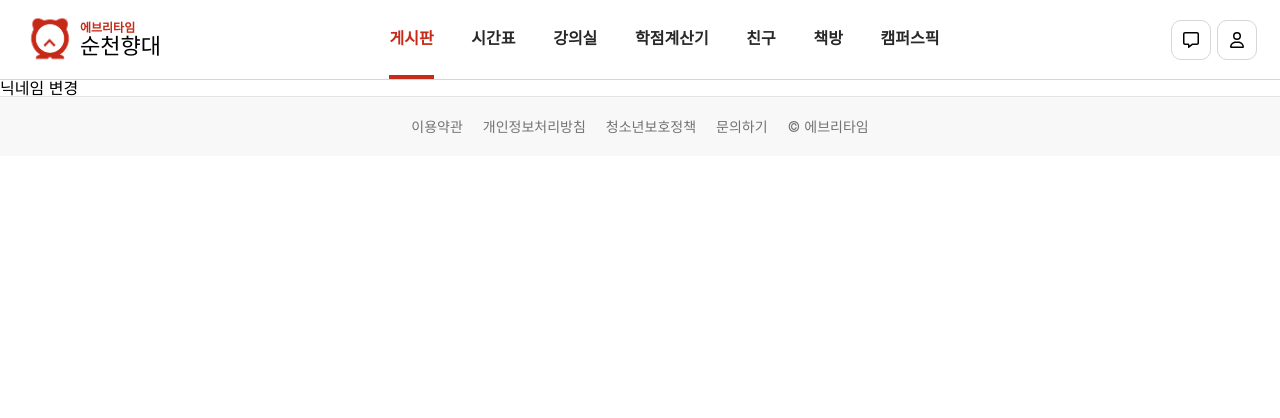
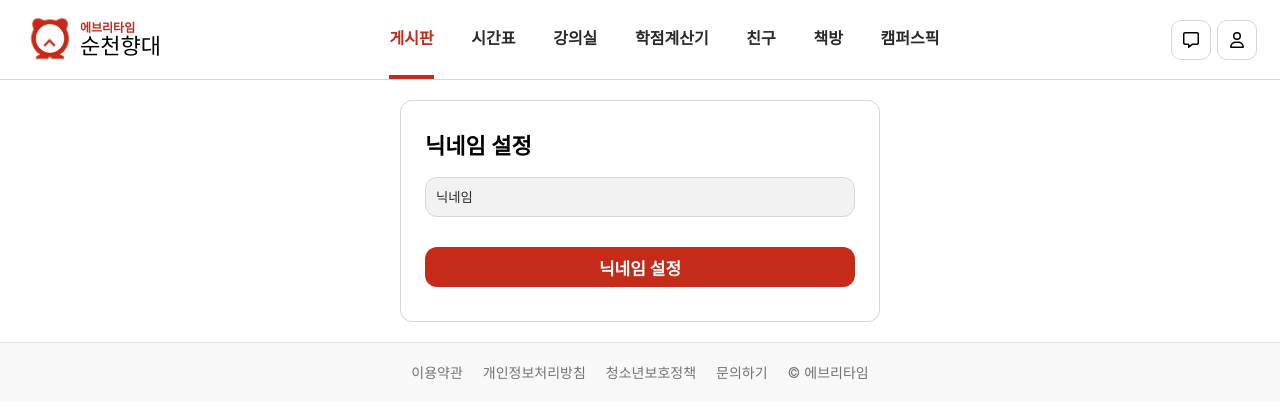
Before and after one commit to NevryTime/NevryTime-FE, a Next.js app: page /my-page/nick in a window 1280 px wide. Shown: the top 418 px of the page. Built offline with nearby package versions, Linux system fonts and the light colour scheme.

Commit message:
feat: 비밀번호 변경, 닉네임 설정, 회원 탈퇴 페이지 퍼블리싱 완료

```diff
--- a/src/views/changeNickView/index.tsx
+++ b/src/views/changeNickView/index.tsx
@@ -1,8 +1,27 @@
 import React from 'react'
+
+import { MyNickContainer } from './style';
+import { InputBox } from '@/src/components/InputBox';
+import { Button } from '@/src/components/Button';
 
 function ChangeNickView() {
   return (
-    <div>닉네임 변경</div>
+    <MyNickContainer>
+    <div>닉네임 설정</div>
+    <div>
+      <InputBox
+        width={430}
+        height={40}
+        placeholder={'닉네임'}
+        borderRadius={12}
+      />
+    </div>
+    <div>
+      <Button width={430} height={40} borderRadius={12}>
+        닉네임 설정
+      </Button>
+    </div>
+  </MyNickContainer>
   )
 }
 
--- a/src/views/changeNickView/style.ts
+++ b/src/views/changeNickView/style.ts
@@ -0,0 +1,31 @@
+import styled from 'styled-components';
+
+export const MyNickContainer = styled.div`
+  margin: 20px auto;
+  width: 480px;
+  border: 1px solid ${({ theme }) => theme.colors.gray1};
+  border-radius: 12px;
+  padding: 24px;
+
+  & > div {
+    margin: 10px 0;
+
+    :nth-child(1) {
+      margin-bottom: 20px;
+      font-size: 22px;
+      font-weight: ${({ theme }) => theme.getFontWeight('SB')};
+    }
+
+    & > input {
+      background: ${({ theme }) => theme.colors.light_gray1};
+      :focus {
+        background: ${({ theme }) => theme.colors.white};
+      }
+    }
+
+    & > button {
+      margin-top: 20px;
+      font-weight: ${({ theme }) => theme.getFontWeight('B')};
+    }
+  }
+`;
--- a/src/views/changePassWordView/index.tsx
+++ b/src/views/changePassWordView/index.tsx
@@ -1,9 +1,44 @@
-import React from 'react'
+import React from 'react';
+
+import { MyPasswordContainer } from './style';
+import { InputBox } from '@/src/components/InputBox';
+import { Button } from '@/src/components/Button';
 
 function ChangePassWordView() {
   return (
-    <div>비밀번호 변경</div>
-  )
+    <MyPasswordContainer>
+      <div>비밀번호 변경</div>
+      <div>
+        <InputBox
+          width={430}
+          height={40}
+          placeholder={'새 비밀번호'}
+          borderRadius={12}
+        />
+      </div>
+      <div>
+        <InputBox
+          width={430}
+          height={40}
+          placeholder={'새 비밀번호 확인'}
+          borderRadius={12}
+        />
+      </div>
+      <div>
+        <InputBox
+          width={430}
+          height={40}
+          placeholder={'현재 비밀번호'}
+          borderRadius={12}
+        />
+      </div>
+      <div>
+        <Button width={430} height={40} borderRadius={12}>
+          비밀번호 변경
+        </Button>
+      </div>
+    </MyPasswordContainer>
+  );
 }
 
-export default ChangePassWordView
+export default ChangePassWordView;
--- a/src/views/changePassWordView/style.ts
+++ b/src/views/changePassWordView/style.ts
@@ -0,0 +1,31 @@
+import styled from 'styled-components';
+
+export const MyPasswordContainer = styled.div`
+  margin: 20px auto;
+  width: 480px;
+  border: 1px solid ${({ theme }) => theme.colors.gray1};
+  border-radius: 12px;
+  padding: 24px;
+
+  & > div {
+    margin: 10px 0;
+
+    :nth-child(1) {
+      margin-bottom: 20px;
+      font-size: 22px;
+      font-weight: ${({ theme }) => theme.getFontWeight('SB')};
+    }
+
+    & > input {
+      background: ${({ theme }) => theme.colors.light_gray1};
+      :focus {
+        background: ${({ theme }) => theme.colors.white};
+      }
+    }
+
+    & > button {
+      margin-top: 20px;
+      font-weight: ${({ theme }) => theme.getFontWeight('B')};
+    }
+  }
+`;
--- a/src/views/withDrawlView/index.tsx
+++ b/src/views/withDrawlView/index.tsx
@@ -1,8 +1,27 @@
 import React from 'react'
+
+import { MyWithDrawlContainer } from './style';
+import { InputBox } from '@/src/components/InputBox';
+import { Button } from '@/src/components/Button';
 
 function WithDrawlView() {
   return (
+    <MyWithDrawlContainer>
     <div>회원 탈퇴</div>
+    <div>
+      <InputBox
+        width={430}
+        height={40}
+        placeholder={'계정 비밀번호'}
+        borderRadius={12}
+      />
+    </div>
+    <div>
+      <Button width={430} height={40} borderRadius={12}>
+        회원 탈퇴
+      </Button>
+    </div>
+  </MyWithDrawlContainer>
   )
 }
 
--- a/src/views/withDrawlView/style.ts
+++ b/src/views/withDrawlView/style.ts
@@ -0,0 +1,31 @@
+import styled from 'styled-components';
+
+export const MyWithDrawlContainer = styled.div`
+  margin: 20px auto;
+  width: 480px;
+  border: 1px solid ${({ theme }) => theme.colors.gray1};
+  border-radius: 12px;
+  padding: 24px;
+
+  & > div {
+    margin: 10px 0;
+
+    :nth-child(1) {
+      margin-bottom: 20px;
+      font-size: 22px;
+      font-weight: ${({ theme }) => theme.getFontWeight('SB')};
+    }
+
+    & > input {
+      background: ${({ theme }) => theme.colors.light_gray1};
+      :focus {
+        background: ${({ theme }) => theme.colors.white};
+      }
+    }
+
+    & > button {
+      margin-top: 20px;
+      font-weight: ${({ theme }) => theme.getFontWeight('B')};
+    }
+  }
+`;
```
